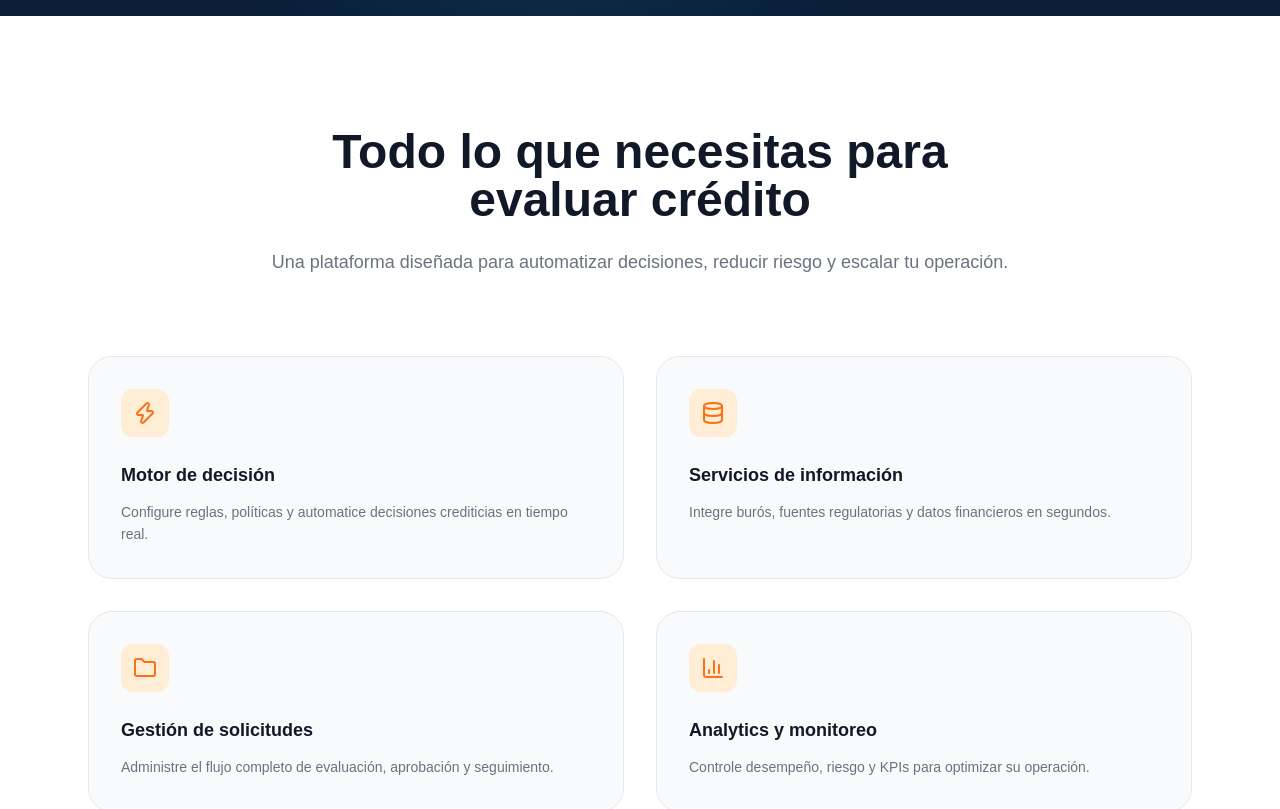
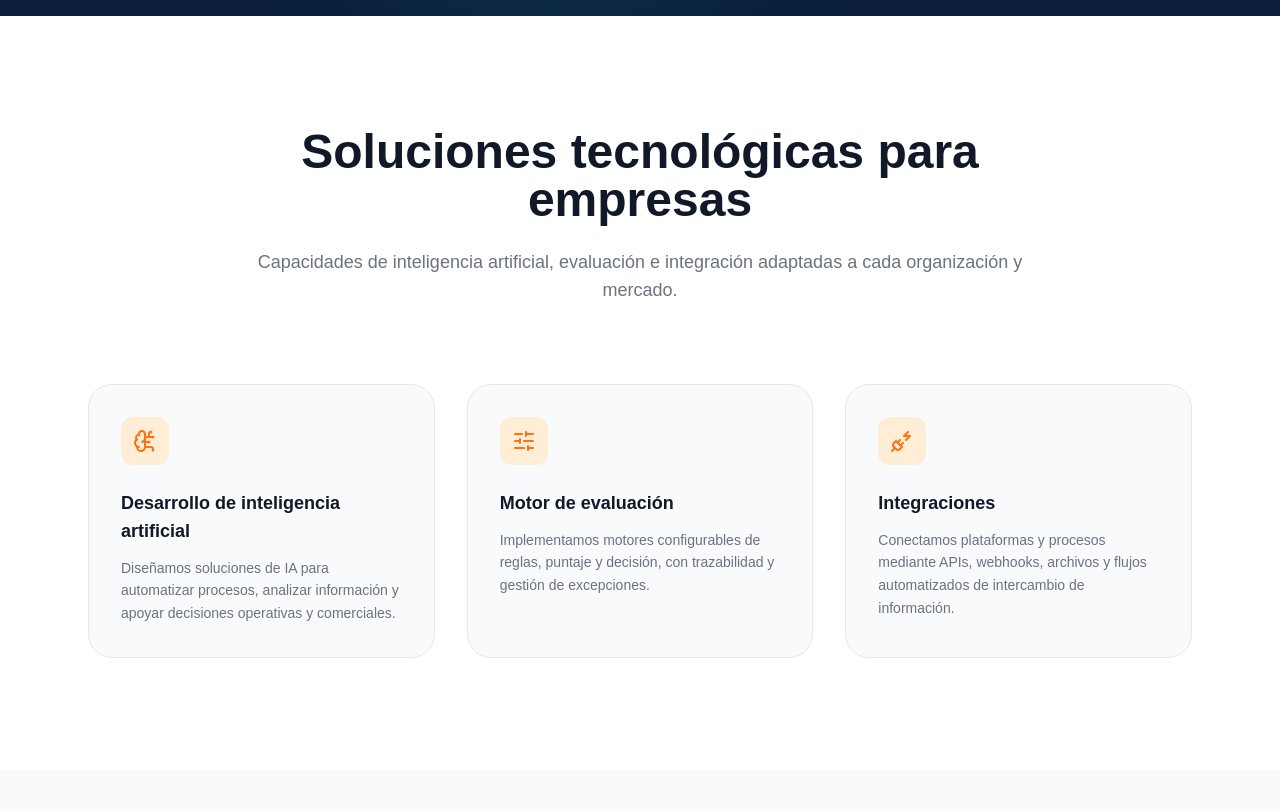
Before and after one commit to Tecdex-SpA/webcredex, a React (Vite) app: page / in a window 1280 px wide. Shown: the part 5500-6309 px from the top of the page. Built offline with nearby package versions, Linux system fonts and the light colour scheme.

Commit message:
feat: restrict international service catalog

```diff
--- a/src/components/Services.jsx
+++ b/src/components/Services.jsx
@@ -1,43 +1,68 @@
 import { motion } from "framer-motion";
-import { Zap, Database, Folder, BarChart3 } from "lucide-react";
+import { BrainCircuit, PlugZap, SlidersHorizontal, Database, Folder, BarChart3, Zap } from "lucide-react";
+import { useLocation } from "react-router-dom";
+import { getCurrentMarket } from "../config/markets";
 
 export default function Services() {
+  const location = useLocation();
+  const market = getCurrentMarket(location.pathname);
 
-  const items = [
+  const internationalItems = [
+    {
+      icon: <BrainCircuit className="w-6 h-6 text-orange-500" />,
+      title: "Desarrollo de inteligencia artificial",
+      desc: "Diseñamos soluciones de IA para automatizar procesos, analizar información y apoyar decisiones operativas y comerciales.",
+    },
+    {
+      icon: <SlidersHorizontal className="w-6 h-6 text-orange-500" />,
+      title: "Motor de evaluación",
+      desc: "Implementamos motores configurables de reglas, puntaje y decisión, con trazabilidad y gestión de excepciones.",
+    },
+    {
+      icon: <PlugZap className="w-6 h-6 text-orange-500" />,
+      title: "Integraciones",
+      desc: "Conectamos plataformas y procesos mediante APIs, webhooks, archivos y flujos automatizados de intercambio de información.",
+    },
+  ];
+
+  const chileItems = [
     {
       icon: <Zap className="w-6 h-6 text-orange-500" />,
       title: "Motor de decisión",
-      desc: "Configure reglas, políticas y automatice decisiones crediticias en tiempo real."
+      desc: "Configure reglas, políticas y automatice decisiones crediticias en tiempo real.",
     },
     {
       icon: <Database className="w-6 h-6 text-orange-500" />,
       title: "Servicios de información",
-      desc: "Integre burós, fuentes regulatorias y datos financieros en segundos."
+      desc: "Integre información financiera y regulatoria para fortalecer sus procesos de evaluación.",
     },
     {
       icon: <Folder className="w-6 h-6 text-orange-500" />,
       title: "Gestión de solicitudes",
-      desc: "Administre el flujo completo de evaluación, aprobación y seguimiento."
+      desc: "Administre el flujo completo de evaluación, aprobación y seguimiento.",
     },
     {
       icon: <BarChart3 className="w-6 h-6 text-orange-500" />,
       title: "Analytics y monitoreo",
-      desc: "Controle desempeño, riesgo y KPIs para optimizar su operación."
-    }
+      desc: "Controle desempeño, riesgo y KPIs para optimizar su operación.",
+    },
   ];
+
+  const items = market.isChile ? chileItems : internationalItems;
 
   return (
     <section id="servicios" className="py-28 bg-white">
-
       <div className="max-w-6xl mx-auto px-6">
-
         <div className="text-center mb-20 max-w-3xl mx-auto">
           <h2 className="text-4xl md:text-5xl font-semibold text-gray-900 mb-6">
-            Todo lo que necesitas para evaluar crédito
+            {market.isChile
+              ? "Todo lo que necesita para evaluar crédito"
+              : "Soluciones tecnológicas para empresas"}
           </h2>
-
           <p className="text-gray-500 text-lg">
-            Una plataforma diseñada para automatizar decisiones, reducir riesgo y escalar tu operación.
+            {market.isChile
+              ? "Una plataforma diseñada para automatizar decisiones, reducir riesgo y escalar su operación."
+              : "Capacidades de inteligencia artificial, evaluación e integración adaptadas a cada organización y mercado."}
           </p>
         </div>
 
@@ -46,36 +71,23 @@ export default function Services() {
           whileInView={{ opacity: 1, y: 0 }}
           transition={{ duration: 0.5 }}
           viewport={{ once: true }}
-          className="grid md:grid-cols-2 gap-8"
+          className={`grid gap-8 ${market.isChile ? "md:grid-cols-2" : "md:grid-cols-3"}`}
         >
-
-          {items.map((item, i) => (
+          {items.map((item) => (
             <div
-              key={i}
+              key={item.title}
               className="group relative p-8 rounded-3xl bg-gray-50 border border-gray-200 hover:shadow-xl transition-all duration-300"
             >
-
               <div className="w-12 h-12 flex items-center justify-center rounded-xl bg-orange-100 mb-6">
                 {item.icon}
               </div>
-
-              <h3 className="font-semibold text-lg mb-3 text-gray-900">
-                {item.title}
-              </h3>
-
-              <p className="text-gray-500 text-sm leading-relaxed">
-                {item.desc}
-              </p>
-
-              <div className="absolute bottom-0 left-0 w-0 h-[3px] bg-orange-500 group-hover:w-full transition-all duration-300 rounded-full"></div>
-
+              <h3 className="font-semibold text-lg mb-3 text-gray-900">{item.title}</h3>
+              <p className="text-gray-500 text-sm leading-relaxed">{item.desc}</p>
+              <div className="absolute bottom-0 left-0 w-0 h-[3px] bg-orange-500 group-hover:w-full transition-all duration-300 rounded-full" />
             </div>
           ))}
-
         </motion.div>
-
       </div>
-
     </section>
   );
 }
```
